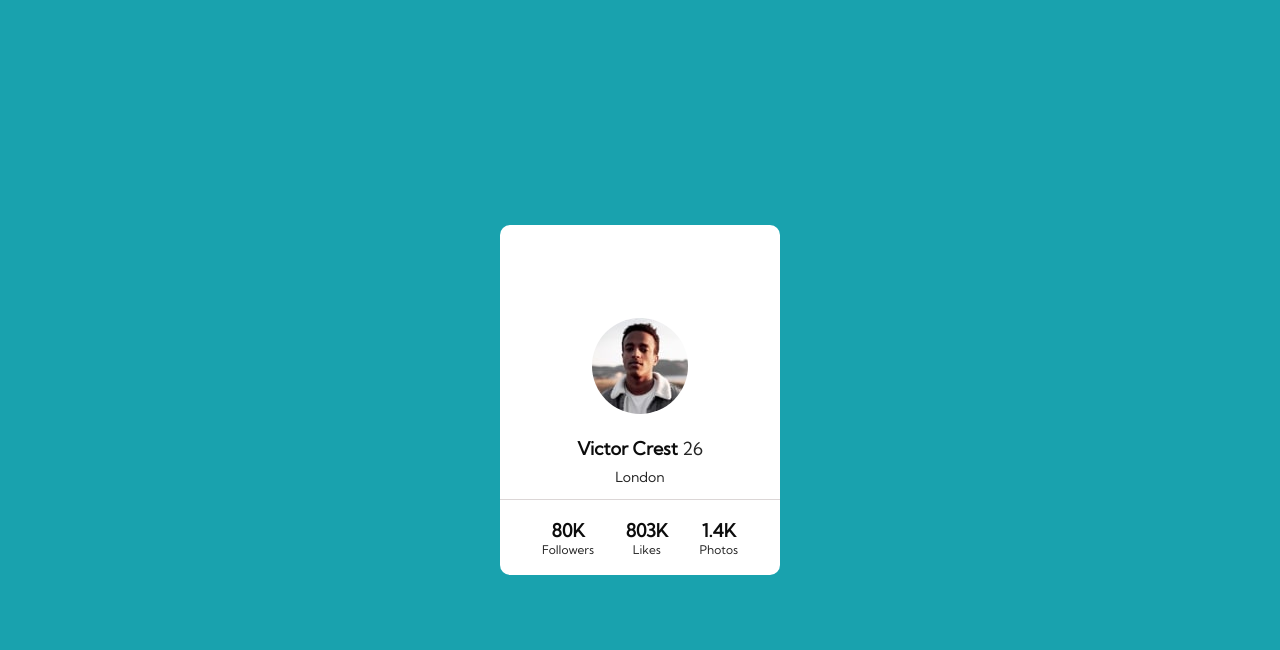
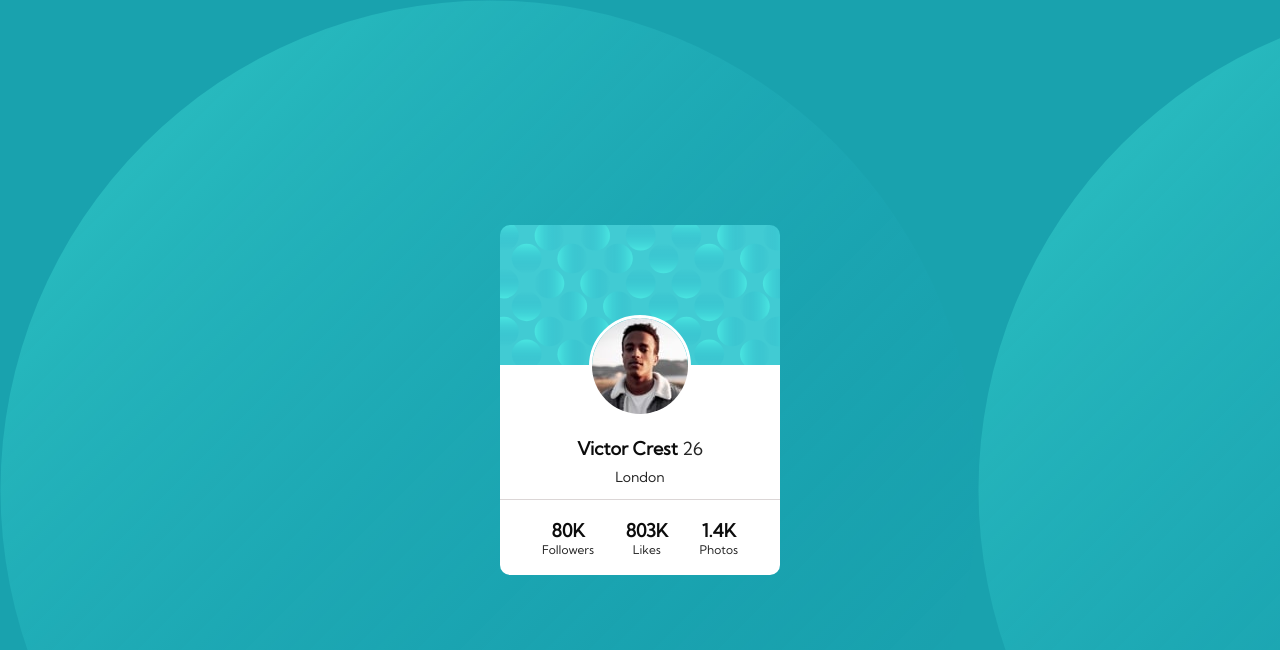
Before and after one commit to Varun1402006/mentor-profile-card-component, a plain HTML site: page index.html in a window 1280 px wide. Drawn offline with Linux system fonts and the light colour scheme.

Commit message:
Update style.css

```diff
--- a/style.css
+++ b/style.css
@@ -23,7 +23,7 @@ p {
   font-size: 18px;
 }
 body {
-  background: url("images/bg-pattern-bottom.svg");
+  background: url("bg-pattern-bottom.svg");
   background-color: hsl(185, 75%, 39%);
   height: 100vh;
   width: 100%;
@@ -33,7 +33,7 @@ body {
   justify-content: center;
 }
 .card {
-  background: url(images/bg-pattern-card.svg);
+  background: url(bg-pattern-card.svg);
   background-repeat: no-repeat;
   background-color: white;
   height: 350px;
@@ -75,10 +75,3 @@ body {
   margin-top: 20px;
   margin-bottom: 8px;
 }
-/* .attribution {
-  font-size: 11px;
-  text-align: center;
-}
-.attribution a {
-  color: hsl(228, 45%, 44%);
-} */
```
